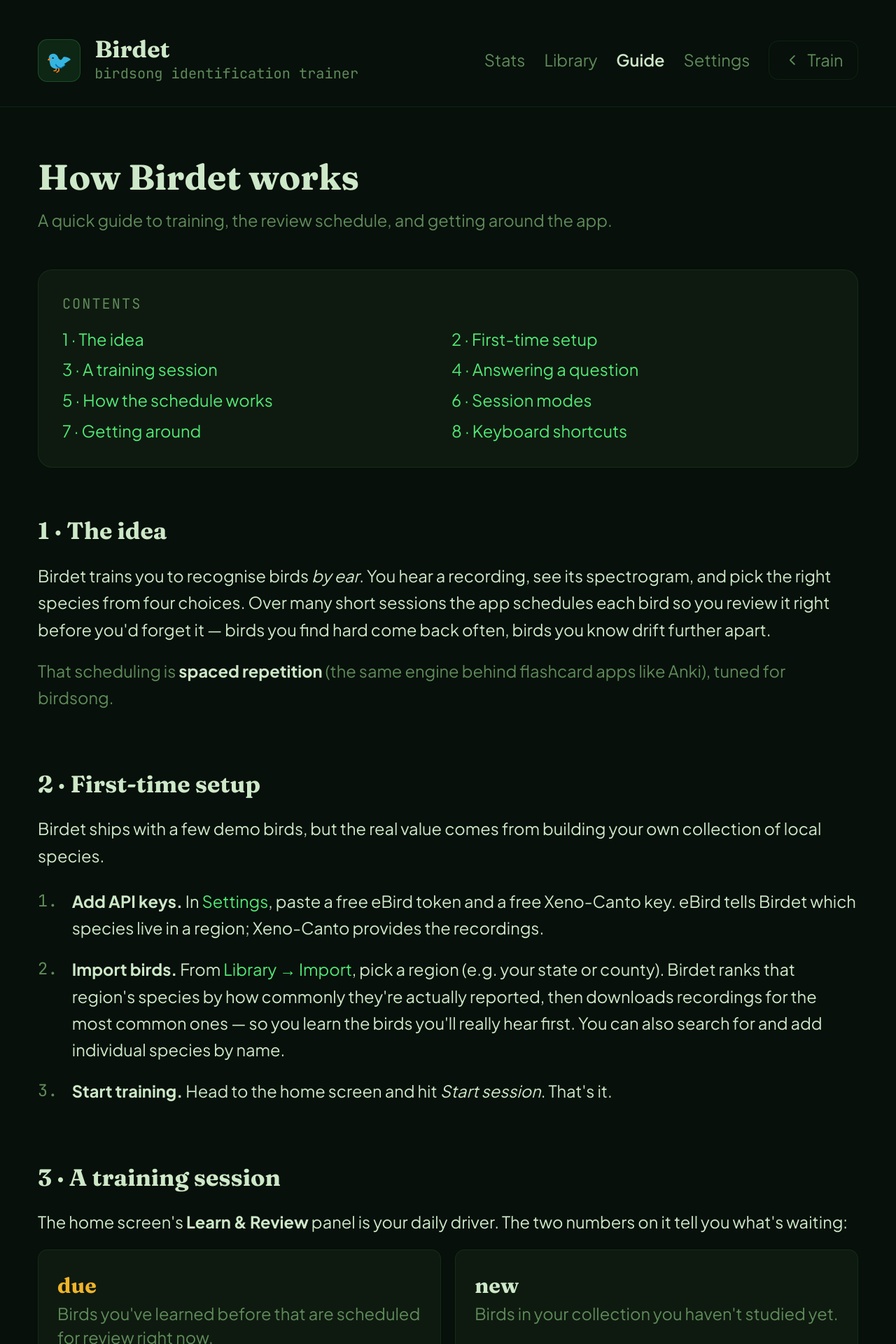
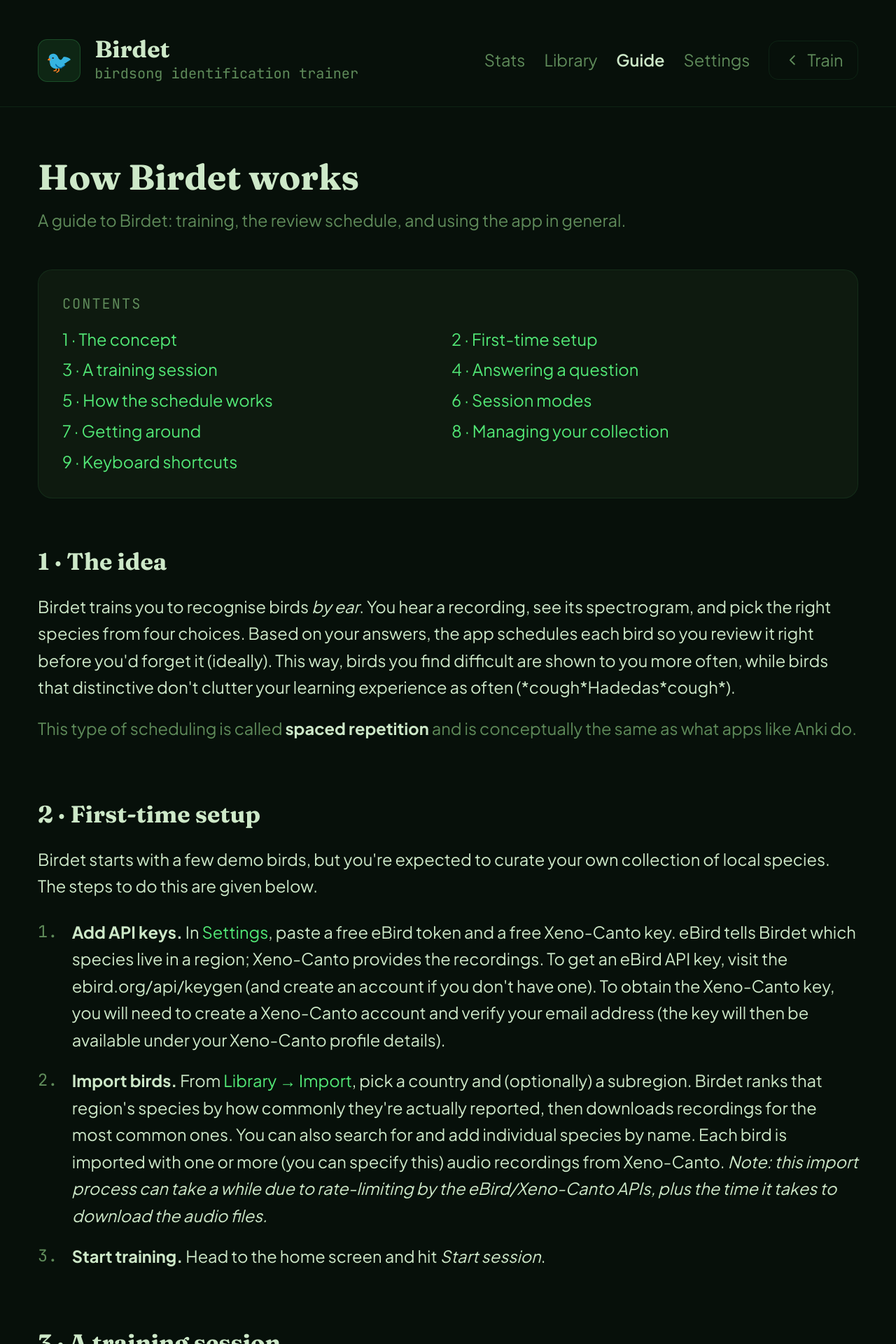
Before and after one commit to Nateml/birdet, a SvelteKit app: page /guide in a window 1280 px wide. Shown: the top 1920 px of the page at 70% size. Built offline with nearby package versions, Linux system fonts and the light colour scheme.

Commit message:
add collection management section to guide

```diff
--- a/src/routes/guide/+page.svelte
+++ b/src/routes/guide/+page.svelte
@@ -8,7 +8,7 @@
 	<div class="mb-8">
 		<h2 class="font-be-serif mb-2 text-3xl font-bold leading-tight">How Birdet works</h2>
 		<p class="text-sm text-be-muted-fg">
-			A quick guide to training, the review schedule, and getting around the app.
+            A guide to Birdet: training, the review schedule, and using the app in general.
 		</p>
 	</div>
 
@@ -16,14 +16,15 @@
 	<nav class="mb-10 rounded-xl border border-be-border bg-be-card p-5">
 		<p class="font-be-mono mb-3 text-xs uppercase tracking-widest text-be-muted-fg">Contents</p>
 		<ul class="grid grid-cols-1 gap-1.5 text-sm sm:grid-cols-2">
-			<li><a href="#overview" class="text-be-primary hover:underline">1 · The idea</a></li>
+			<li><a href="#overview" class="text-be-primary hover:underline">1 · The concept</a></li>
 			<li><a href="#setup" class="text-be-primary hover:underline">2 · First-time setup</a></li>
 			<li><a href="#session" class="text-be-primary hover:underline">3 · A training session</a></li>
 			<li><a href="#question" class="text-be-primary hover:underline">4 · Answering a question</a></li>
 			<li><a href="#schedule" class="text-be-primary hover:underline">5 · How the schedule works</a></li>
 			<li><a href="#modes" class="text-be-primary hover:underline">6 · Session modes</a></li>
 			<li><a href="#navigation" class="text-be-primary hover:underline">7 · Getting around</a></li>
-			<li><a href="#shortcuts" class="text-be-primary hover:underline">8 · Keyboard shortcuts</a></li>
+			<li><a href="#collection" class="text-be-primary hover:underline">8 · Managing your collection</a></li>
+			<li><a href="#shortcuts" class="text-be-primary hover:underline">9 · Keyboard shortcuts</a></li>
 		</ul>
 	</nav>
 
@@ -33,13 +34,14 @@
 			<h3 class="font-be-serif mb-3 text-xl font-bold">1 · The idea</h3>
 			<p class="mb-3 text-sm leading-relaxed text-be-fg">
 				Birdet trains you to recognise birds <em>by ear</em>. You hear a recording, see its
-				spectrogram, and pick the right species from four choices. Over many short sessions the app
-				schedules each bird so you review it right before you'd forget it — birds you find hard come
-				back often, birds you know drift further apart.
+				spectrogram, and pick the right species from four choices. Based on your answers, the app
+                schedules each bird so you review it right before you'd forget it (ideally). This way,
+                birds you find difficult are shown to you more often, while birds that distinctive don't
+                clutter your learning experience as often (*cough*Hadedas*cough*).
 			</p>
 			<p class="text-sm leading-relaxed text-be-muted-fg">
-				That scheduling is <strong class="text-be-fg">spaced repetition</strong> (the same engine
-				behind flashcard apps like Anki), tuned for birdsong.
+				This type of scheduling is called <strong class="text-be-fg">spaced repetition</strong>
+                and is conceptually the same as what apps like Anki do.
 			</p>
 		</section>
 
@@ -47,8 +49,8 @@
 		<section id="setup">
 			<h3 class="font-be-serif mb-3 text-xl font-bold">2 · First-time setup</h3>
 			<p class="mb-4 text-sm leading-relaxed text-be-fg">
-				Birdet ships with a few demo birds, but the real value comes from building your own
-				collection of local species.
+				Birdet starts with a few demo birds, but you're expected to curate your own
+				collection of local species. The steps to do this are given below.
 			</p>
 			<ol class="space-y-3 text-sm leading-relaxed">
 				<li class="flex gap-3">
@@ -56,24 +58,22 @@
 					<span>
 						<strong>Add API keys.</strong> In <a href="/settings" class="text-be-primary hover:underline">Settings</a>,
 						paste a free eBird token and a free Xeno-Canto key. eBird tells Birdet which species
-						live in a region; Xeno-Canto provides the recordings.
+						live in a region; Xeno-Canto provides the recordings. To get an eBird API key, visit
+                        the <a href="https://ebird.org/api/keygen" target="_blank" rel="noopener noreferrer">ebird.org/api/keygen</a> (and create an account if you don't have one). To obtain the Xeno-Canto key, you will need to <a href="https://xeno-canto.org/" target="_blank" rel="noopener noreferrer">create a Xeno-Canto account</a> and verify your email address (the key will then be available under your Xeno-Canto profile details).
 					</span>
 				</li>
 				<li class="flex gap-3">
 					<span class="font-be-mono shrink-0 text-be-muted-fg">2.</span>
 					<span>
 						<strong>Import birds.</strong> From <a href="/library" class="text-be-primary hover:underline">Library → Import</a>,
-						pick a region (e.g. your state or county). Birdet ranks that region's species by how
-						commonly they're actually reported, then downloads recordings for the most common ones —
-						so you learn the birds you'll really hear first. You can also search for and add
-						individual species by name.
+						pick a country and (optionally) a subregion. Birdet ranks that region's species by how commonly they're actually reported, then downloads recordings for the most common ones. You can also search for and add individual species by name. Each bird is imported with one or more (you can specify this) audio recordings from Xeno-Canto. <em>Note: this import process can take a while due to rate-limiting by the eBird/Xeno-Canto APIs, plus the time it takes to download the audio files.</em>
 					</span>
 				</li>
 				<li class="flex gap-3">
 					<span class="font-be-mono shrink-0 text-be-muted-fg">3.</span>
 					<span>
 						<strong>Start training.</strong> Head to the home screen and hit
-						<em>Start session</em>. That's it.
+						<em>Start session</em>.
 					</span>
 				</li>
 			</ol>
@@ -83,7 +83,7 @@
 		<section id="session">
 			<h3 class="font-be-serif mb-3 text-xl font-bold">3 · A training session</h3>
 			<p class="mb-3 text-sm leading-relaxed text-be-fg">
-				The home screen's <strong>Learn &amp; Review</strong> panel is your daily driver. The two
+				The home screen's <strong>Learn &amp; Review</strong> panel is your friend. The two
 				numbers on it tell you what's waiting:
 			</p>
 			<div class="mb-4 grid grid-cols-1 gap-3 sm:grid-cols-2">
@@ -108,13 +108,12 @@
 		<section id="question">
 			<h3 class="font-be-serif mb-3 text-xl font-bold">4 · Answering a question</h3>
 			<p class="mb-4 text-sm leading-relaxed text-be-fg">
-				Each question plays one recording and shows its spectrogram (a picture of the sound over
-				time). Listen, then choose:
+				Each question plays one recording (picked randomly from the recordings locally available for that bird) and shows its spectrogram. Once you're ready, choose:
 			</p>
 			<ul class="mb-5 space-y-2.5 text-sm leading-relaxed">
 				<li class="flex gap-2.5"><span class="text-be-primary">▸</span> <span><strong>Play / replay</strong> the call as many times as you like before answering.</span></li>
 				<li class="flex gap-2.5"><span class="text-be-primary">▸</span> <span>Pick one of the <strong>four species</strong> options. You'll see immediately whether you were right, with the correct name.</span></li>
-				<li class="flex gap-2.5"><span class="text-be-primary">▸</span> <span>Not sure? <strong>Skip</strong> (“I don't know”) reveals the answer without guessing — it counts as a miss so the bird comes back sooner.</span></li>
+				<li class="flex gap-2.5"><span class="text-be-primary">▸</span> <span>Not sure? <strong>Skip</strong> (“I don't know”) reveals the answer without guessing — it counts as a miss so the bird comes back sooner. It's better to pick this instead of guessing when you're completely unsure.</span></li>
 				<li class="flex gap-2.5"><span class="text-be-primary">▸</span> <span>Turn on <strong>auto-play</strong> in Settings to hear each call the moment it loads.</span></li>
 			</ul>
 
@@ -229,9 +228,59 @@
 			</div>
 		</section>
 
-		<!-- 8 · Shortcuts -->
+		<!-- 8 · Managing your collection -->
+		<section id="collection">
+			<h3 class="font-be-serif mb-3 text-xl font-bold">8 · Managing your collection</h3>
+			<p class="mb-5 text-sm leading-relaxed text-be-fg">
+				Everything you've imported lives in the <a href="/library" class="text-be-primary hover:underline">Library</a>,
+				split into <strong>Packs</strong> and <strong>Birds</strong>. Here's how to manage it.
+			</p>
+
+			<!-- Birds -->
+			<h4 class="font-be-serif mb-2 text-base font-semibold">Your birds</h4>
+			<p class="mb-3 text-sm leading-relaxed text-be-muted-fg">
+				The <strong>Birds</strong> tab lists every species you've collected. Search by common or
+				scientific name, and each row shows a <span class="font-be-mono rounded-full bg-be-secondary/50 px-2 py-0.5 text-[11px] text-be-muted-fg">pack</span>
+				tag for every pack it belongs to (click a tag to jump to that pack). The ♪ count is how many
+				recordings that bird has. Click a bird to open its detail page.
+			</p>
+
+			<!-- Recordings -->
+			<h4 class="font-be-serif mb-2 mt-6 text-base font-semibold">A bird's recordings</h4>
+			<p class="mb-3 text-sm leading-relaxed text-be-muted-fg">
+				On a bird's detail page you manage its individual audio clips. It's a good idea to make sure your birds have more than one clip, otherwise it is often easy to associate a bird with some irrelevent characteristic of a specific recording. Having multiple recordings forces you to actually recognise the bird song/call.
+			</p>
+			<ul class="mb-3 space-y-2.5 text-sm leading-relaxed">
+				<li class="flex gap-2.5"><span class="text-be-primary">▸</span> <span><strong>Play</strong> any recording to listen to it. Each shows its Xeno-Canto quality rating and type — <span class="font-be-mono rounded-full bg-be-secondary px-2 py-0.5 text-[11px] text-be-muted-fg">song</span> / <span class="font-be-mono rounded-full bg-be-secondary px-2 py-0.5 text-[11px] text-be-muted-fg">call</span> and <span class="font-be-mono rounded-full border border-be-border px-2 py-0.5 text-[11px] text-be-muted-fg">q:A</span> (A is best) — plus a link back to the source on Xeno-Canto.</span></li>
+				<li class="flex gap-2.5"><span class="text-be-primary">▸</span> <span><strong>Add recordings</strong> pulls more clips for that species from Xeno-Canto. Filter by minimum quality and by song vs call, then tick the ones you want and download them.</span></li>
+				<li class="flex gap-2.5"><span class="text-be-primary">▸</span> <span><strong>Delete</strong> removes a bad clip (and its file). A bird must keep at least one recording, so the last one can't be deleted — remove the bird instead.</span></li>
+			</ul>
+
+			<!-- Packs -->
+			<h4 class="font-be-serif mb-2 mt-6 text-base font-semibold">Packs</h4>
+			<p class="mb-3 text-sm leading-relaxed text-be-muted-fg">
+				A <strong>pack</strong> is a named subset of your birds — “garden birds”, “warblers”, “trip to
+				the coast”. Packs don't copy anything; they're just filters.
+			</p>
+			<ul class="mb-3 space-y-2.5 text-sm leading-relaxed">
+				<li class="flex gap-2.5"><span class="text-be-primary">▸</span> <span><strong>Create</strong> one with <em>New pack</em> in the Library, or send birds straight into a new or existing pack while importing.</span></li>
+				<li class="flex gap-2.5"><span class="text-be-primary">▸</span> <span><strong>Edit</strong> a pack (the <em>Edit</em> button on the Packs tab) to rename it, add birds from your library, or remove birds. Removing a bird from a pack leaves the bird itself untouched.</span></li>
+				<li class="flex gap-2.5"><span class="text-be-primary">▸</span> <span><strong>Train</strong> straight from the pack, or <strong>Delete</strong> the pack — deleting only removes the grouping, never the birds or recordings.</span></li>
+			</ul>
+
+			<!-- Importing more -->
+			<h4 class="font-be-serif mb-2 mt-6 text-base font-semibold">Adding more birds</h4>
+			<p class="text-sm leading-relaxed text-be-muted-fg">
+				Use <em>Import</em> any time to grow your collection — pull the most common species from
+				another region, or search for specific birds by name. See
+				<a href="#setup" class="text-be-primary hover:underline">First-time setup</a> for the details.
+				Re-importing a bird you already have won't create duplicates.
+			</p>
+		</section>
+
+		<!-- 9 · Shortcuts -->
 		<section id="shortcuts">
-			<h3 class="font-be-serif mb-3 text-xl font-bold">8 · Keyboard shortcuts</h3>
+			<h3 class="font-be-serif mb-3 text-xl font-bold">9 · Keyboard shortcuts</h3>
 			<p class="mb-4 text-sm text-be-muted-fg">During a question:</p>
 			<div class="overflow-hidden rounded-xl border border-be-border bg-be-card">
 				<table class="w-full text-sm">
```
